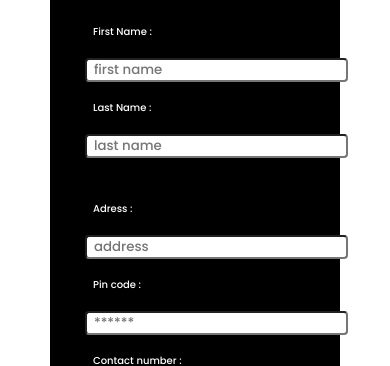
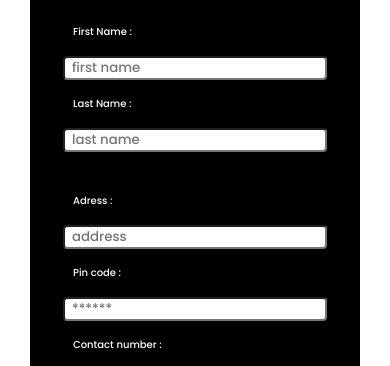
Before and after one commit to shreyas-jaiwal/E-cell_Task, a plain HTML site: page form.html in a window 390 px wide. Shown: the part 192-558 px from the top of the page. Drawn offline with Linux system fonts and the light colour scheme.

Commit message:
Update style.css

```diff
--- a/style.css
+++ b/style.css
@@ -439,7 +439,7 @@ input{
 }
 .form{
     align-items: center;
-    margin: 40px 50px;
+    margin: 40px 30px;
     background-color: #000;
     color: white;
     padding: 30px;
@@ -487,4 +487,9 @@ label{
     display: grid;
     grid-template-rows: auto;
 }
+    input{
+    padding: 3spx;
+    margin: 3px;
+    border-radius: 4px;
 }
+}
```
